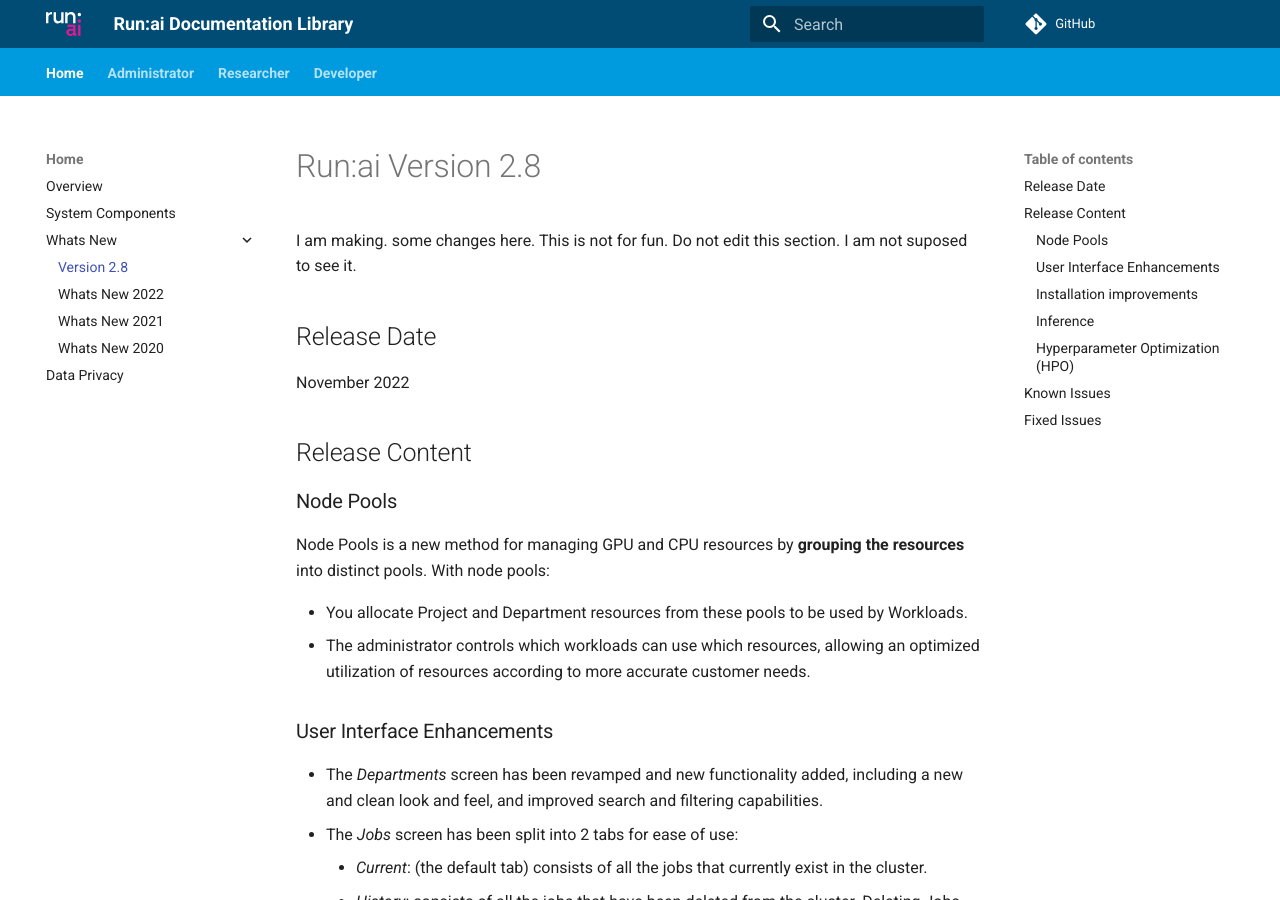
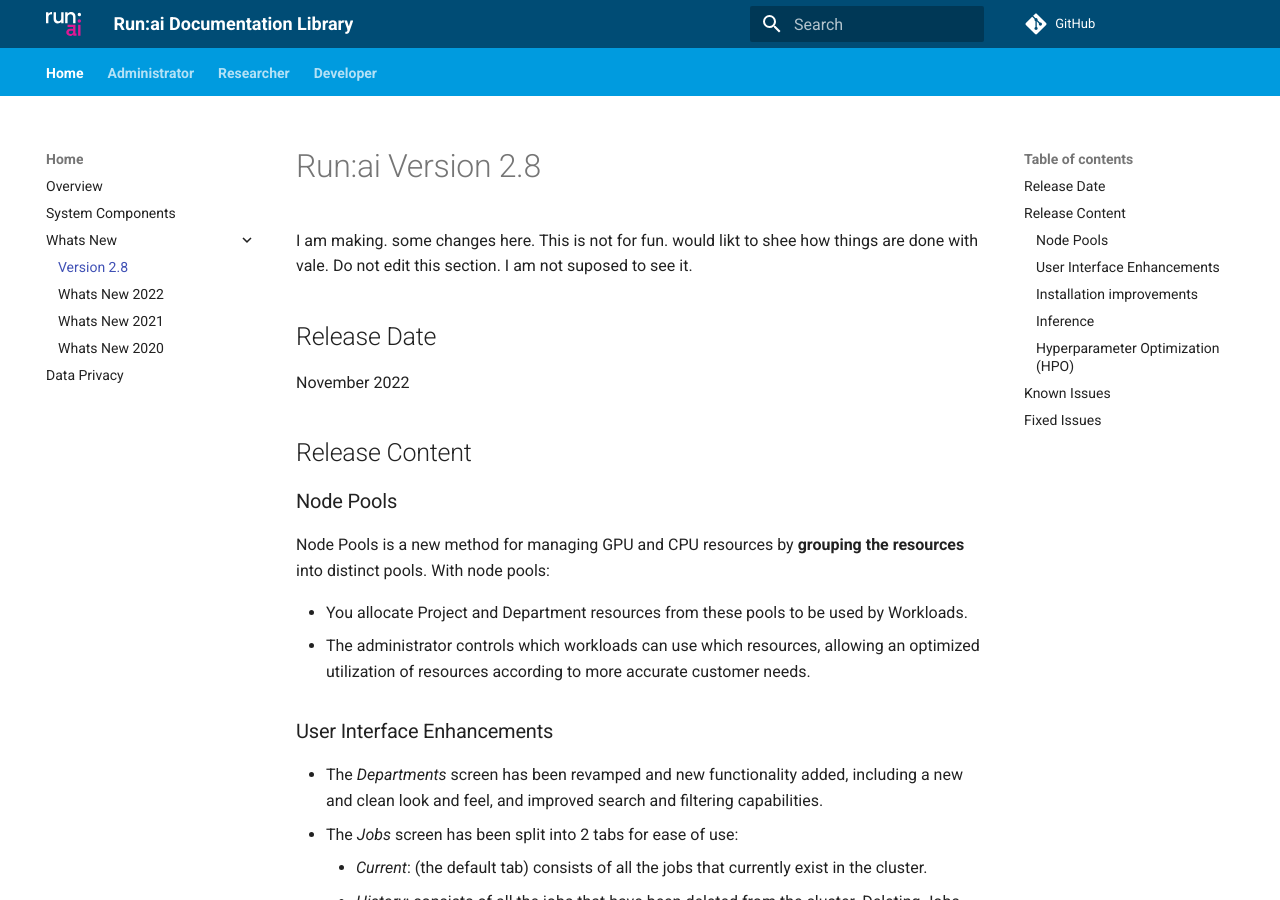
Before and after one commit to jasonnovichRunAI/gh-pages-test, an MkDocs documentation site: the page built from docs/home/whats-new-2-8.md, in a window 1280 px wide and 900 px high. Built offline with MkDocs 1.6.1 and Material for MkDocs 9.7.7, drawn with Linux system fonts in a browser that asks for light colours; comment, search, counter and statistics services are not loaded; the version menu is left out.

Commit message:
vale pr test #3

```diff
--- a/docs/home/whats-new-2-8.md
+++ b/docs/home/whats-new-2-8.md
@@ -1,6 +1,6 @@
 # Run:ai Version 2.8
 
-I am making. some changes here. This is not for fun.
+I am making. some changes here. This is not for fun. would likt to shee how things are done with vale.
 Do not edit this section.
 I am not suposed to see it.
 
```
